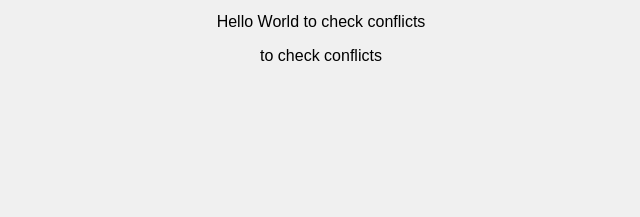
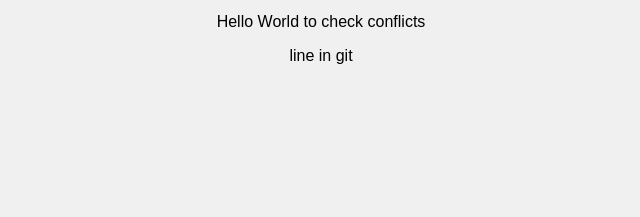
Before and after one commit to surekhachikku/SampleRepo, a plain HTML site: page index.html in a window 1280 px wide. Shown: the part 177-394 px from the top of the page, 319-959 px from the left. Drawn offline with Linux system fonts and the light colour scheme.

Commit message:
added git line in index.html

```diff
--- a/index.html
+++ b/index.html
@@ -14,7 +14,7 @@
     <main>
         <p>Welcome Surekha</p>
         <p>Hello World to check conflicts</p>
-        <p>to check conflicts</p>
+        <p>line in git</p>
     </main>
 
     <footer>
```
